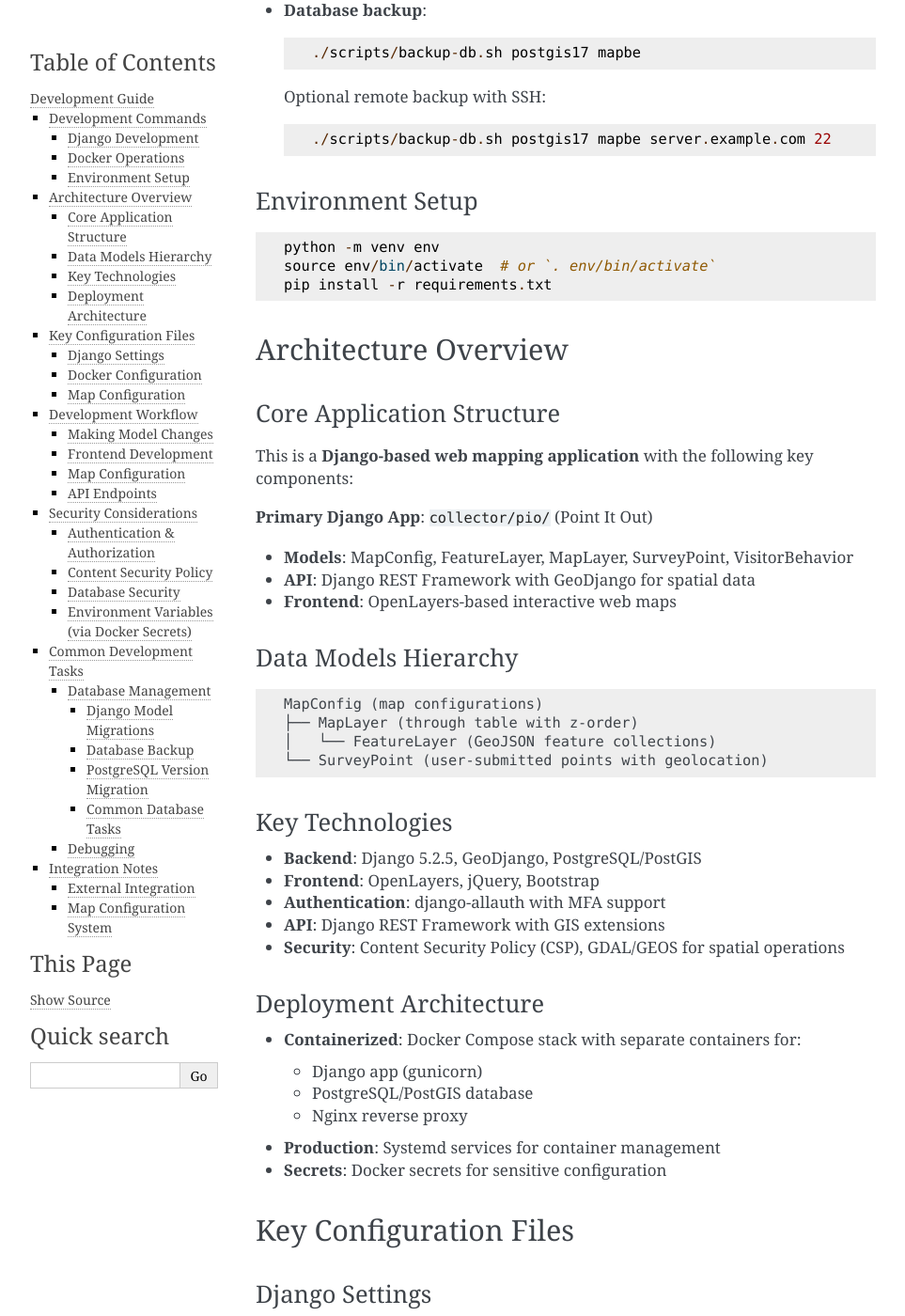
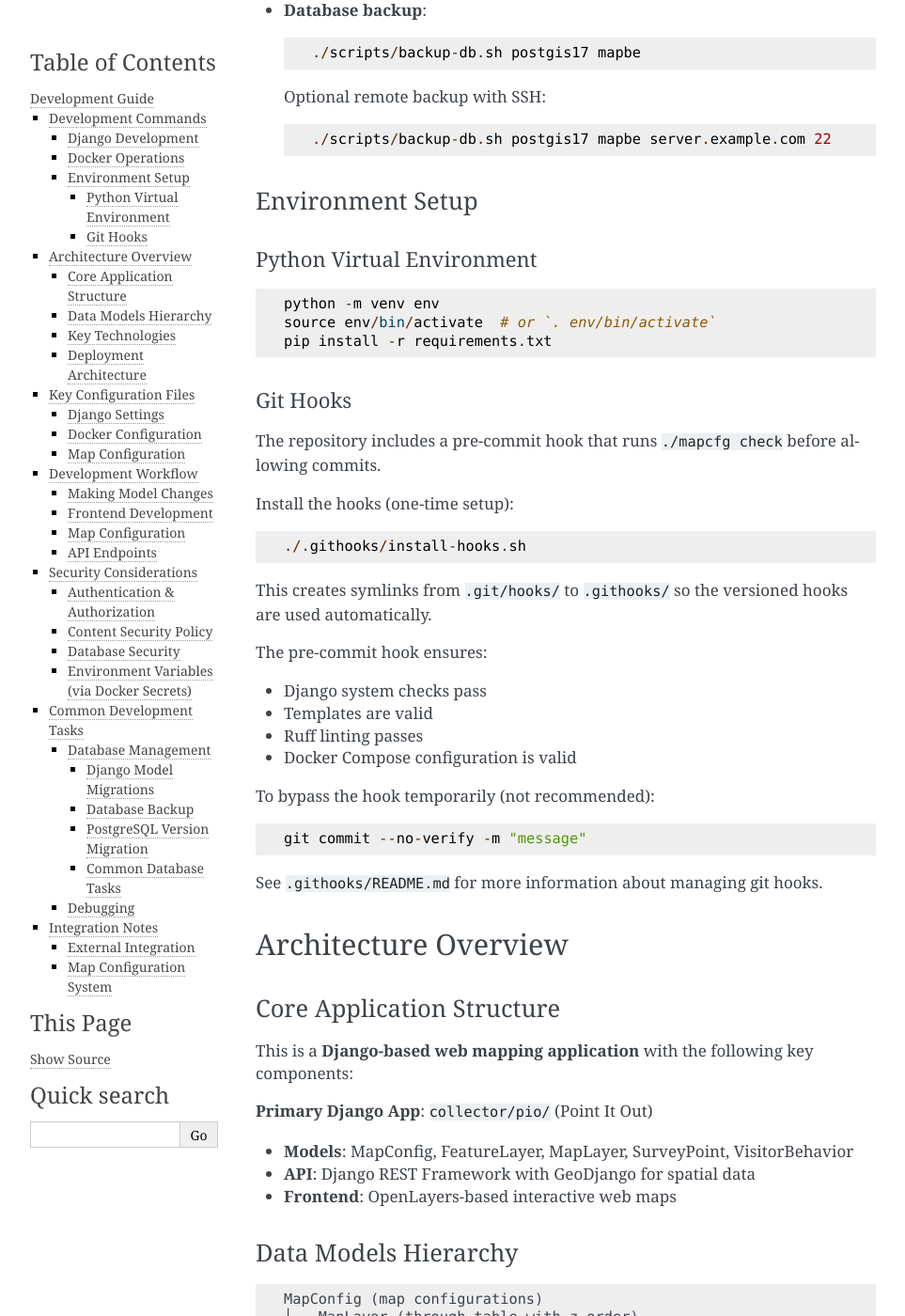
Before and after one commit to csghormley/point-it-out, a Sphinx documentation site: the page built from docs/source/development.rst, in a window 1280 px wide and 1400 px high, scrolled down 1244 px. Shown: the whole window at 94% size, without its empty margins (148-1111 px from the left). Built offline with Sphinx 7.4.7, drawn with Linux system fonts in a browser that asks for light colours.

Commit message:
Add docker-compose config checking to mapcfg check and run automatically on commit

```diff
--- a/docs/source/development.rst
+++ b/docs/source/development.rst
@@ -61,11 +61,38 @@ Docker Operations
 Environment Setup
 ~~~~~~~~~~~~~~~~~
 
+Python Virtual Environment
+^^^^^^^^^^^^^^^^^^^^^^^^^^
+
 ::
 
     python -m venv env
     source env/bin/activate  # or `. env/bin/activate`
     pip install -r requirements.txt
+
+Git Hooks
+^^^^^^^^^
+
+The repository includes a pre-commit hook that runs ``./mapcfg check`` before allowing commits.
+
+Install the hooks (one-time setup)::
+
+    ./.githooks/install-hooks.sh
+
+This creates symlinks from ``.git/hooks/`` to ``.githooks/`` so the versioned hooks are used automatically.
+
+The pre-commit hook ensures:
+
+- Django system checks pass
+- Templates are valid
+- Ruff linting passes
+- Docker Compose configuration is valid
+
+To bypass the hook temporarily (not recommended)::
+
+    git commit --no-verify -m "message"
+
+See ``.githooks/README.md`` for more information about managing git hooks.
 
 Architecture Overview
 ---------------------
```
Also changed, not shown: CLAUDE.md (+13 -0 lines), .githooks/README.md (added), 4 other files.
